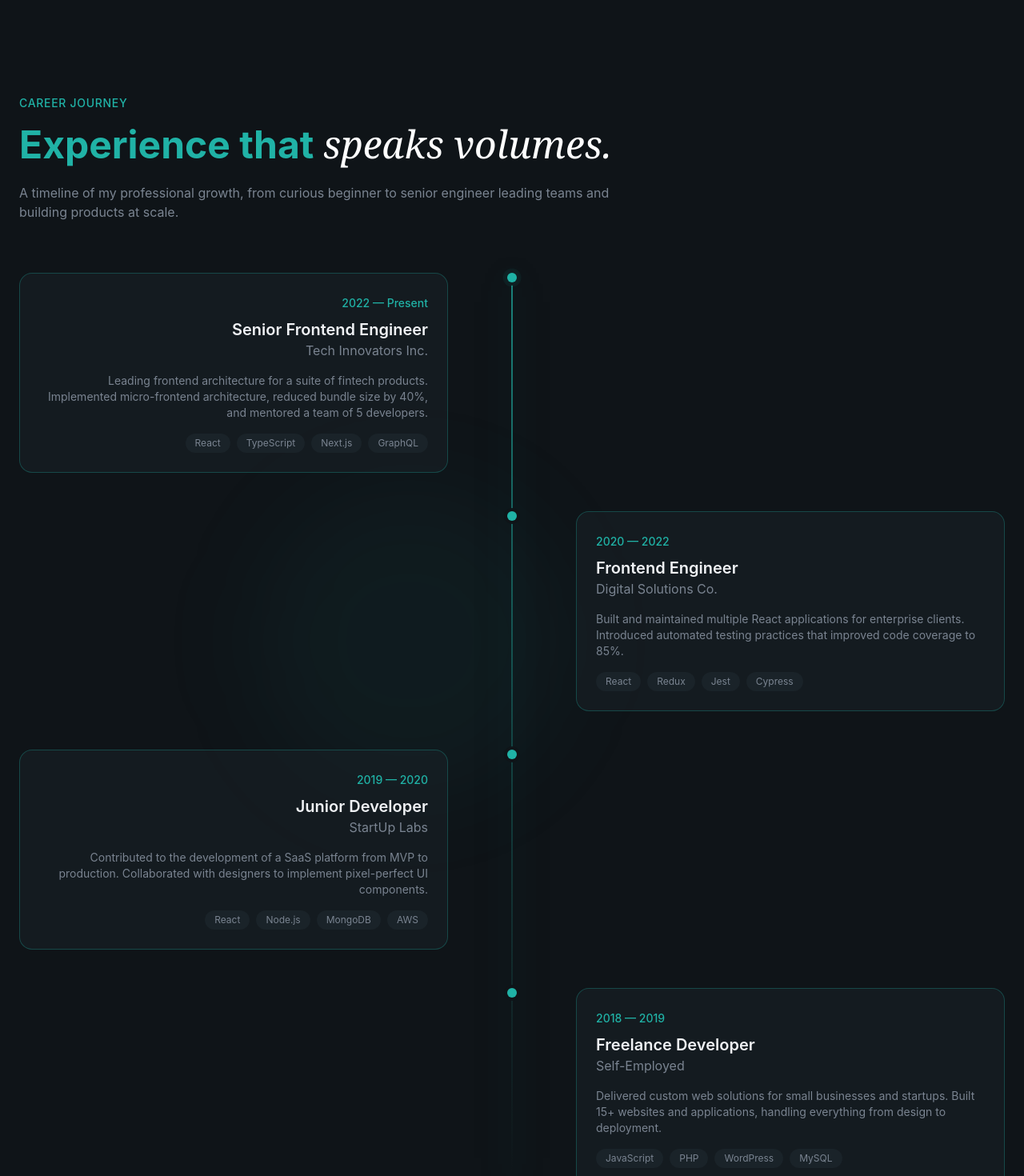
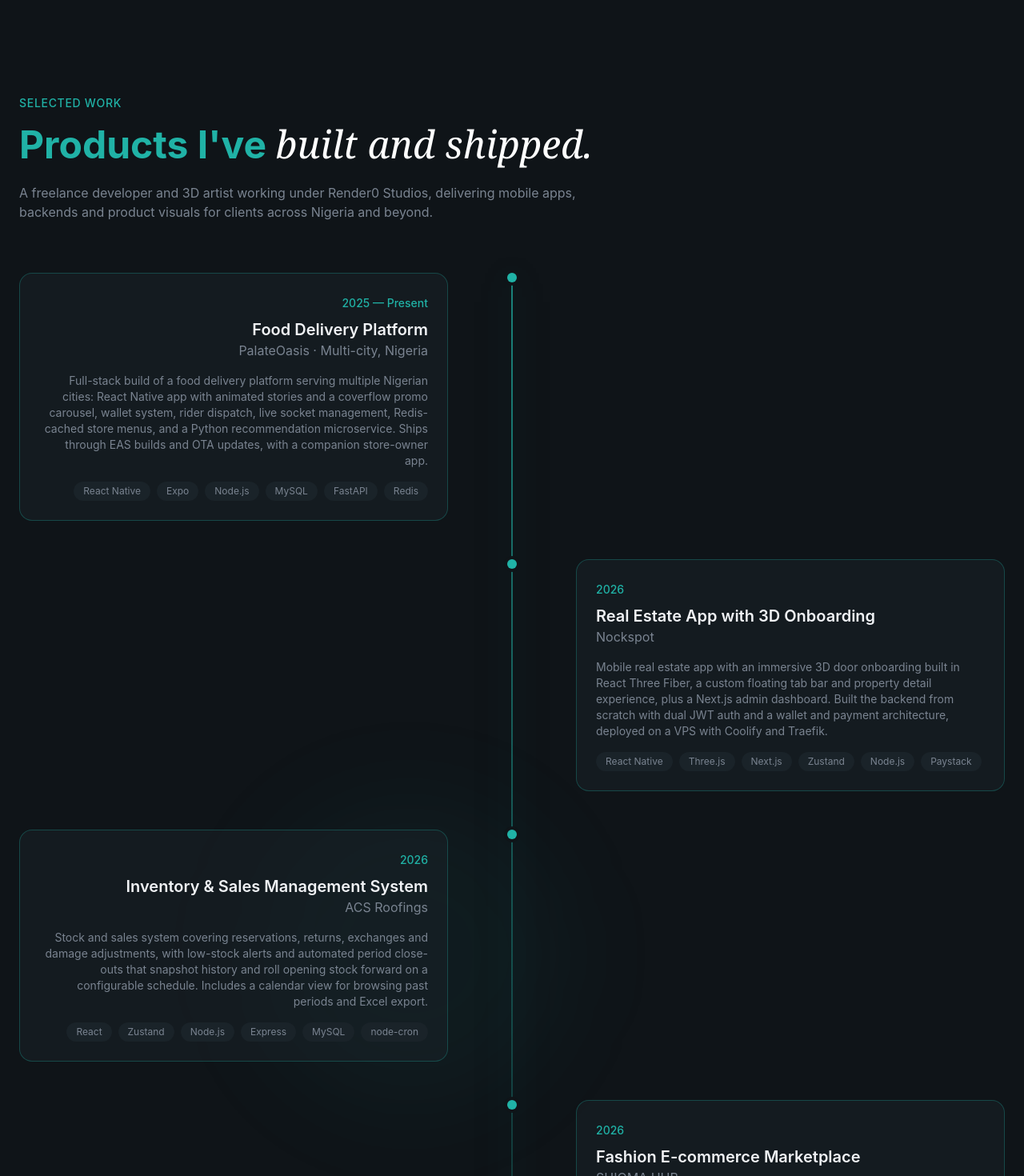
Before and after one commit to ufuah/Portfolio, a React (Vite) app: page / in a window 1280 px wide. Shown: the part 1100-2570 px from the top of the page at 80% size. Built offline with nearby package versions, Linux system fonts and the light colour scheme.

Commit message:
Revise experience section with new roles and details
Updated experience entries with new roles and descriptions, reflecting recent projects and technologies used.

```diff
--- a/src/sections/Experience.jsx
+++ b/src/sections/Experience.jsx
@@ -1,38 +1,56 @@
 const experiences = [
   {
-    period: "2022 — Present",
-    role: "Senior Frontend Engineer",
-    company: "Tech Innovators Inc.",
+    period: "2025 — Present",
+    role: "Food Delivery Platform",
+    company: "PalateOasis · Multi-city, Nigeria",
     description:
-      "Leading frontend architecture for a suite of fintech products. Implemented micro-frontend architecture, reduced bundle size by 40%, and mentored a team of 5 developers.",
-    technologies: ["React", "TypeScript", "Next.js", "GraphQL"],
+      "Full-stack build of a food delivery platform serving multiple Nigerian cities: React Native app with animated stories and a coverflow promo carousel, wallet system, rider dispatch, live socket management, Redis-cached store menus, and a Python recommendation microservice. Ships through EAS builds and OTA updates, with a companion store-owner app.",
+    technologies: ["React Native", "Expo", "Node.js", "MySQL", "FastAPI", "Redis"],
     current: true,
   },
   {
-    period: "2020 — 2022",
-    role: "Frontend Engineer",
-    company: "Digital Solutions Co.",
+    period: "2026",
+    role: "Real Estate App with 3D Onboarding",
+    company: "Nockspot",
     description:
-      "Built and maintained multiple React applications for enterprise clients. Introduced automated testing practices that improved code coverage to 85%.",
-    technologies: ["React", "Redux", "Jest", "Cypress"],
+      "Mobile real estate app with an immersive 3D door onboarding built in React Three Fiber, a custom floating tab bar and property detail experience, plus a Next.js admin dashboard. Built the backend from scratch with dual JWT auth and a wallet and payment architecture, deployed on a VPS with Coolify and Traefik.",
+    technologies: ["React Native", "Three.js", "Next.js", "Zustand", "Node.js", "Paystack"],
     current: false,
   },
   {
-    period: "2019 — 2020",
-    role: "Junior Developer",
-    company: "StartUp Labs",
+    period: "2026",
+    role: "Inventory & Sales Management System",
+    company: "ACS Roofings",
     description:
-      "Contributed to the development of a SaaS platform from MVP to production. Collaborated with designers to implement pixel-perfect UI components.",
-    technologies: ["React", "Node.js", "MongoDB", "AWS"],
+      "Stock and sales system covering reservations, returns, exchanges and damage adjustments, with low-stock alerts and automated period close-outs that snapshot history and roll opening stock forward on a configurable schedule. Includes a calendar view for browsing past periods and Excel export.",
+    technologies: ["React", "Zustand", "Node.js", "Express", "MySQL", "node-cron"],
     current: false,
   },
   {
-    period: "2018 — 2019",
-    role: "Freelance Developer",
-    company: "Self-Employed",
+    period: "2026",
+    role: "Fashion E-commerce Marketplace",
+    company: "SHIOMA HUB",
     description:
-      "Delivered custom web solutions for small businesses and startups. Built 15+ websites and applications, handling everything from design to deployment.",
-    technologies: ["JavaScript", "PHP", "WordPress", "MySQL"],
+      "Fashion marketplace for clothing, footwear, accessories and beauty, with a premium brand identity, a Seller Center dashboard for independent brands, and a modular TypeScript backend handling payments, background job queues, caching, and S3-compatible product image storage with a swappable provider layer.",
+    technologies: ["React", "TypeScript", "Zustand", "Prisma", "Redis", "BullMQ", "Paystack"],
+    current: false,
+  },
+  {
+    period: "2024",
+    role: "Hair & Beauty Website",
+    company: "Hairlord Beauty · hairlordbeauty.com",
+    description:
+      "Live website for the Hairlord Beauty hair brand, designed and built end to end.",
+    technologies: [],
+    current: false,
+  },
+  {
+    period: "2026",
+    role: "Partner Portal",
+    company: "Pluto · Cloud Services",
+    description:
+      "Partner portal that lets resellers offer Pluto's cloud services to their own customers under their own brand, with customer sign-up and billing handled on the partner's page while Pluto stays invisible in the background.",
+    technologies: ["Partner Portal", "Cloud Services"],
     current: false,
   },
 ];
@@ -52,17 +70,17 @@ export const Experience = () => {
             className="text-secondary-foreground text-sm
            font-medium tracking-wider uppercase animate-fade-in"
           >
-            Career Journey
+            Selected Work
           </span>
           <h2
             className="text-4xl md:text-5xl font-bold
            mt-4 mb-6 animate-fade-in animation-delay-100
             text-secondary-foreground"
           >
-            Experience that{" "}
+            Products I've{" "}
             <span className="font-serif italic font-normal text-white">
               {" "}
-              speaks volumes.
+              built and shipped.
             </span>
           </h2>
 
@@ -70,8 +88,9 @@ export const Experience = () => {
             className="text-muted-foreground
            animate-fade-in animation-delay-200"
           >
-            A timeline of my professional growth, from curious beginner to
-            senior engineer leading teams and building products at scale.
+            A freelance developer and 3D artist working under Render0 Studios,
+            delivering mobile apps, backends and product visuals for clients
+            across Nigeria and beyond.
           </p>
         </div>
 
```
